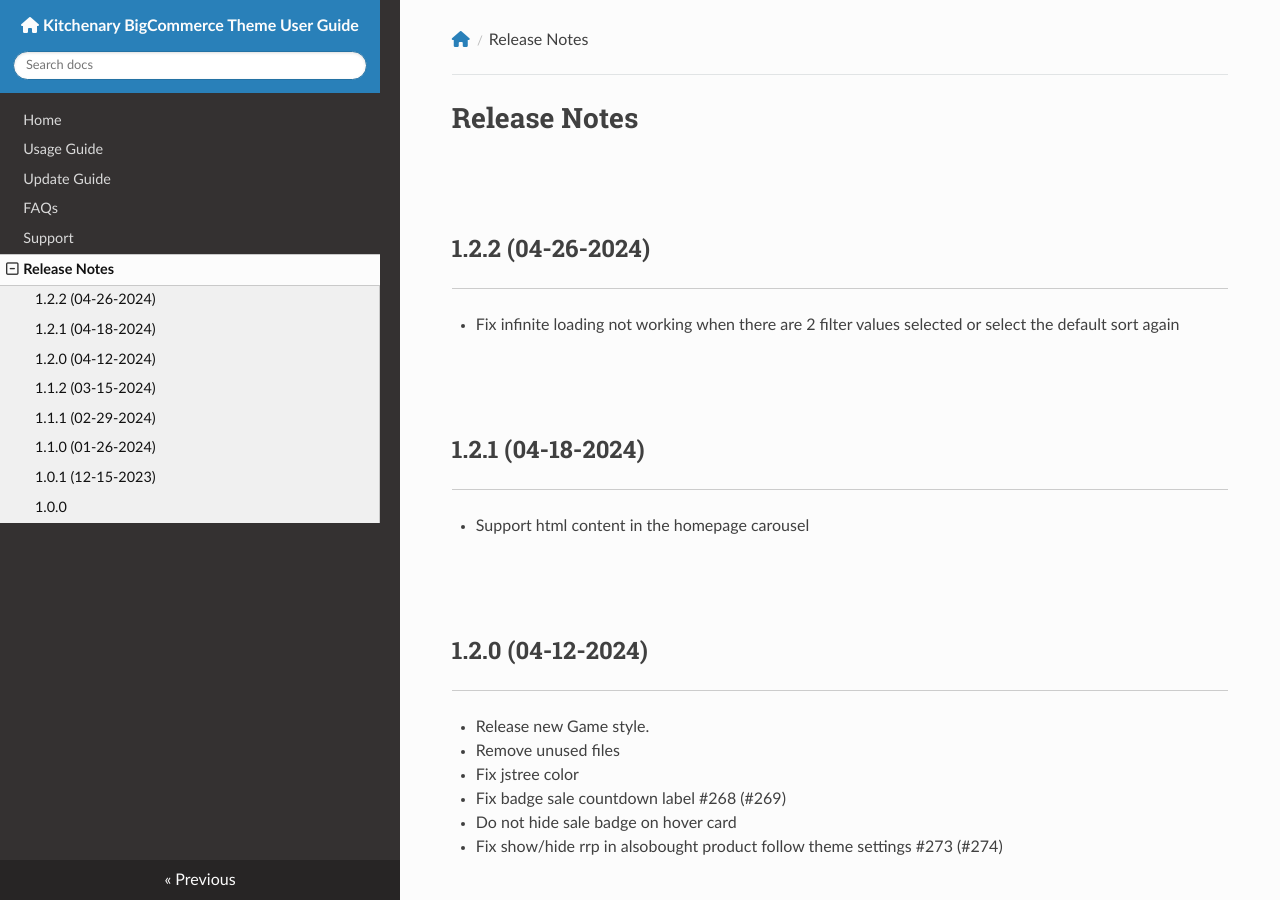
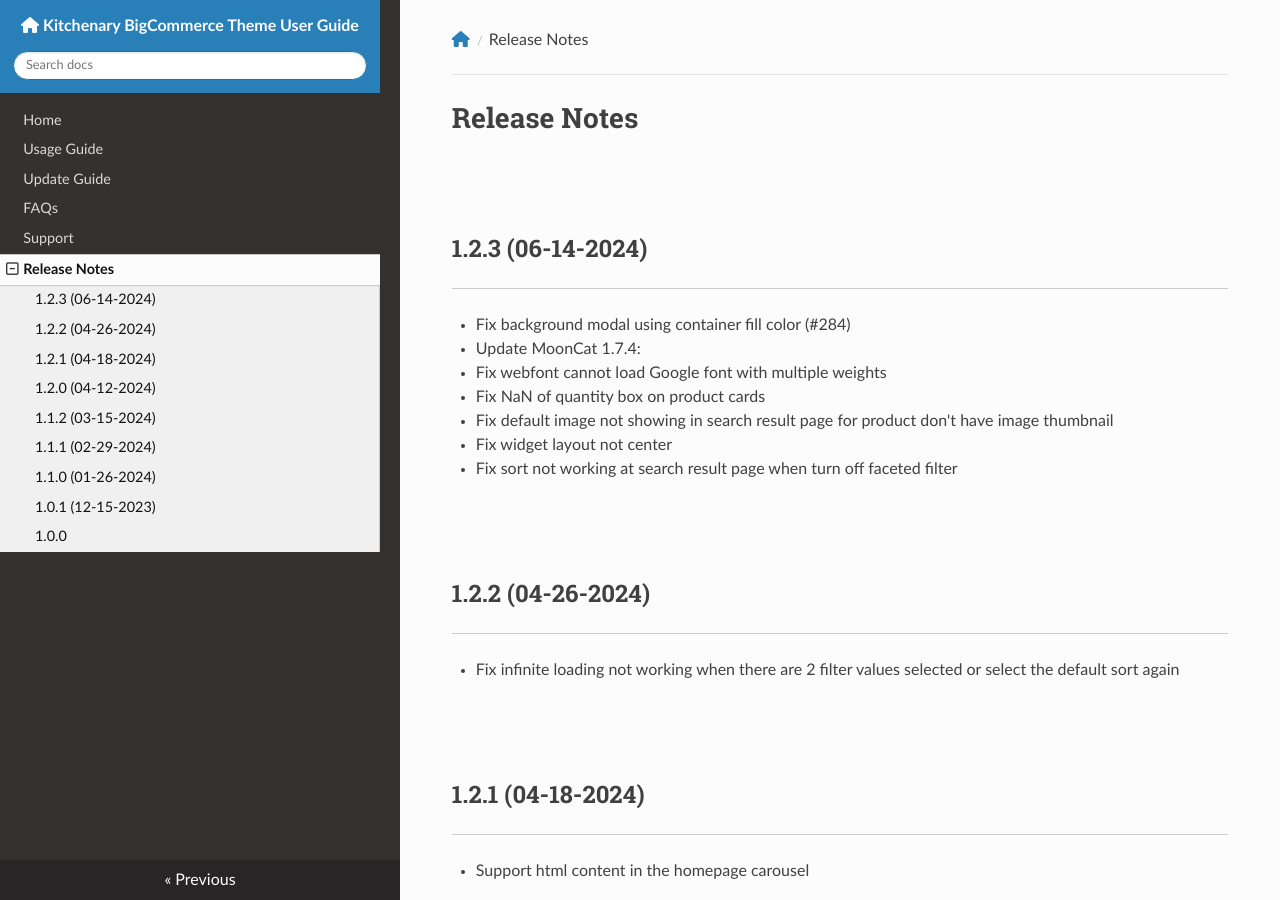
Before and after one commit to allcommerce/bc-kitchenary-docs, an MkDocs documentation site: the page built from docs/changelog.md, in a window 1280 px wide and 900 px high. Built offline with MkDocs 1.6.1, drawn with Linux system fonts in a browser that asks for light colours; nearby versions of some CDN libraries.

Commit message:
Release 1.2.3

```diff
--- a/docs/changelog.md
+++ b/docs/changelog.md
@@ -1,4 +1,13 @@
 # Release Notes
+
+## 1.2.3 (06-14-2024)
+- Fix background modal using container fill color (#284)
+- Update MoonCat 1.7.4:
+  - Fix webfont cannot load Google font with multiple weights
+  - Fix NaN of quantity box on product cards
+  - Fix default image not showing in search result page for product don't have image thumbnail
+  - Fix widget layout not center
+  - Fix sort not working at search result page when turn off faceted filter
 
 ## 1.2.2 (04-26-2024)
 - Fix infinite loading not working when there are 2 filter values selected or select the default sort again
```
